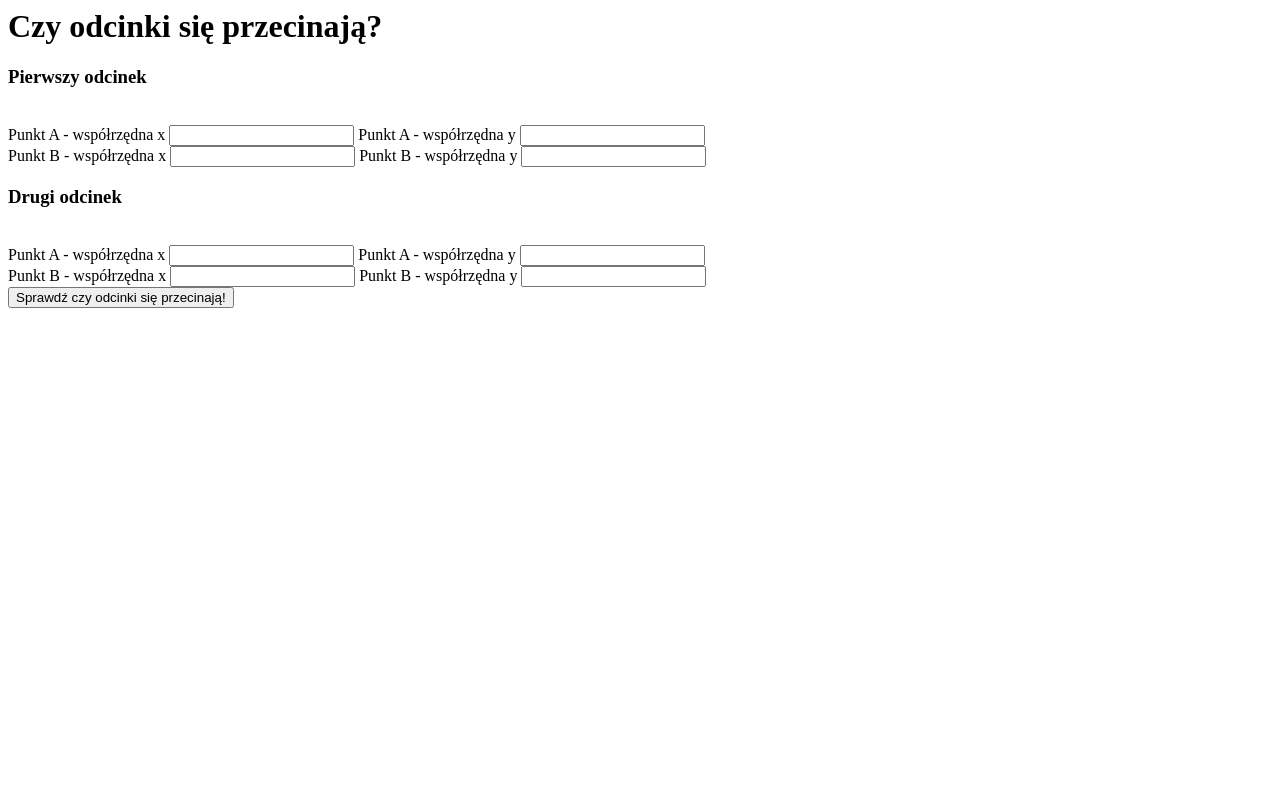
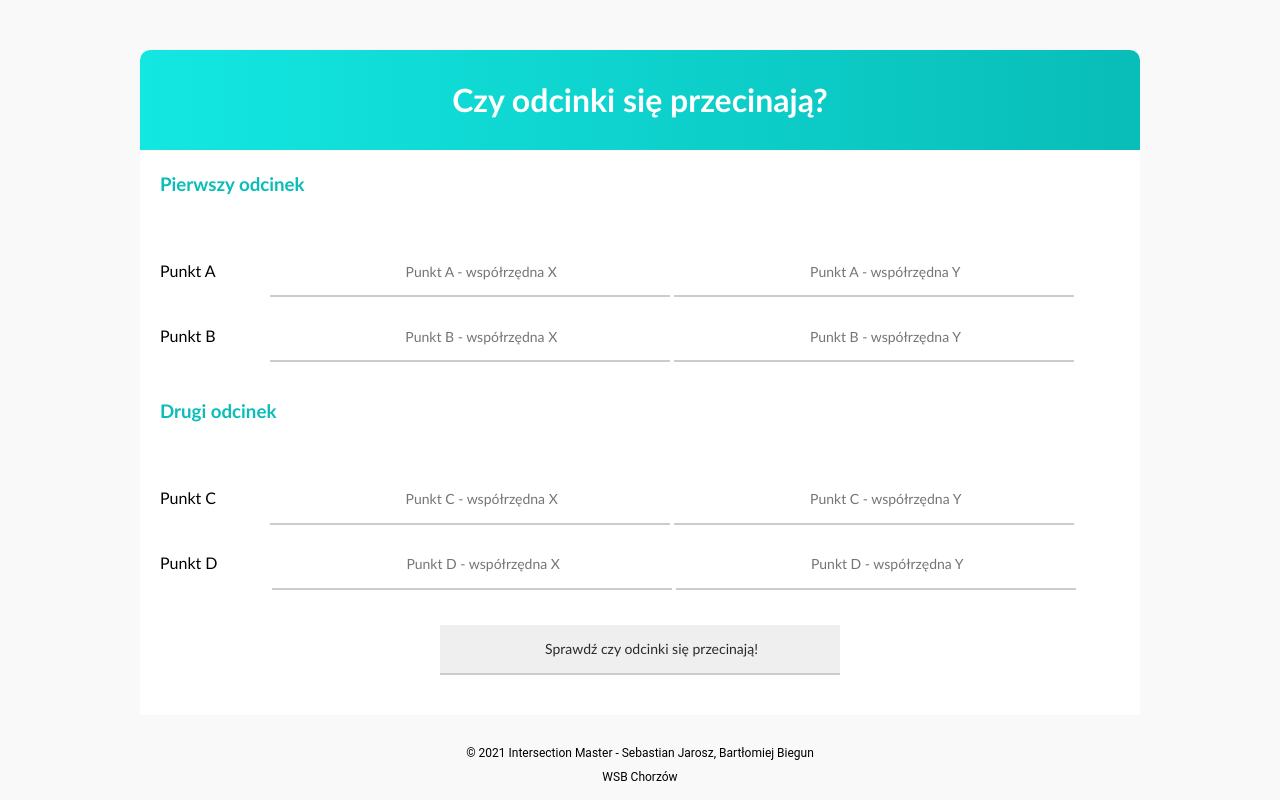
Before and after one commit to sebastian-jarosz/intersection, a Django app: page / in a window 1280 px wide. Run offline with Django 3.2, Linux system fonts and the light colour scheme.

Commit message:
UI styles added

```diff
--- a/segments/templates/segments/index.html
+++ b/segments/templates/segments/index.html
@@ -1,35 +1,140 @@
-<h1>Czy odcinki się przecinają?</h1>
+<style>
 
-{% if error_message %}
-<p><strong>{{ error_message }}</strong></p>
-{% endif %}
+body {
+	background-color: #F9F9F9;
+}
+#form-styles{
+	width:1000px;
+	margin:auto;
+	margin-top: 50px;
+	font-family: Montserrat, Calibri, Sans-serif !important;
+	background: #fff;
+}
+#label-class{
+	width:100%;
+	height: 100px;
+	line-height: 100px;
+	background: #13E7E2;
+	background: -webkit-linear-gradient(left, #13E7E2, #09BDB8);
+	background: -moz-linear-gradient(left, #13E7E2, #09BDB8);
+	background: linear-gradient(to right, #13E7E2, #09BDB8);
+	color: #fff;
+	text-align: center;
+	border-radius: 10px 10px 0 0;
+}
+#form-content{
+	padding: 0 20px 20px 20px;
+	line-height: 30px;
+}
 
+h3 {
+	color: #09BDB8;
+}
+input {
+	padding: 12px 16px 12px 39px;
+    height: 50px;
+	text-align:center;
+    font-size: 14px;
+    color: #2b2a2a;
+    border: none;
+    border-bottom: 2px solid #ccc;
+    border-radius: 0;
+    box-shadow: none;
+    margin-bottom: 15px;
+	font-family: Montserrat, Calibri, Sans-serif !important;
+	width: 400px;
+}
+input:focus {
+    outline: none;
+    border-bottom: 2px solid #09BDB8;
+    border-radius: 0;
+    box-shadow: none;
+}
+/*Chrome*/
+input::-webkit-outer-spin-button,
+input::-webkit-inner-spin-button {
+  -webkit-appearance: none;
+  margin: 0;
+}
+
+/* Firefox */
+input[type=number] {
+  -moz-appearance: textfield;
+}
+form label{
+	padding-right:50px;
+}
+form submit{
+	font-weight: 600px;
+	padding: 20px 0;
+}
+.btn{
+	font-size: 14px;
+	float:center;
+	backgrount: #fff;
+}
+#form-footer{
+	font-family: Roboto, Montserrat, Calibri !important;
+	font-size: 12px;
+	text-align:center;
+	line-height: 12px;
+	background-color: #F9F9F9;
+	padding-top:20px;
+}
+.catch-error{
+    padding-left: 20px;
+    color: #B51212;
+}
+</style>
+
+<div id="form-styles">
+    <div id="label-class">
+        <h1>Czy odcinki się przecinają?</h1>
+    </div>
+
+    {% if error_message %}
+    <p class="catch-error"><strong>{{ error_message }}</strong></p>
+    {% endif %}
+
+<div id="form-content">
 <form action="{% url 'segments:check_intersection'%}" method="post">
 {% csrf_token %}
     <h3>Pierwszy odcinek</h3>
     <br>
-    <label for="ax">Punkt A - współrzędna x</label>
-    <input type="number" step="0.01" name="ax" id="ax">
-    <label for="by">Punkt A - współrzędna y</label>
-    <input type="number" step="0.01" name="ay" id="ay">
+    <label>Punkt A</label>
+<!--    <label for="ax">Punkt A - współrzędna x</label>-->
+    <input type="number" step="0.01" name="ax" id="ax" placeholder="Punkt A - współrzędna X">
+<!--    <label for="by">Punkt A - współrzędna y</label>-->
+    <input type="number" step="0.01" name="ay" id="ay" placeholder="Punkt A - współrzędna Y">
     <br>
-    <label for="ax">Punkt B - współrzędna x</label>
-    <input type="number" step="0.01" name="bx" id="bx">
-    <label for="by">Punkt B - współrzędna y</label>
-    <input type="number" step="0.01" name="by" id="by">
+    <label>Punkt B</label>
+<!--    <label for="ax">Punkt B - współrzędna x</label>-->
+    <input type="number" step="0.01" name="bx" id="bx" placeholder="Punkt B - współrzędna X">
+<!--    <label for="by">Punkt B - współrzędna y</label>-->
+    <input type="number" step="0.01" name="by" id="by" placeholder="Punkt B - współrzędna Y">
     <br>
 
     <h3>Drugi odcinek</h3>
     <br>
-    <label for="cx">Punkt A - współrzędna x</label>
-    <input type="number" step="0.01" name="cx" id="cx">
-    <label for="cy">Punkt A - współrzędna y</label>
-    <input type="number" step="0.01" name="cy" id="cy">
+    <label>Punkt C</label>
+<!--    <label for="cx">Punkt A - współrzędna x</label>-->
+    <input type="number" step="0.01" name="cx" id="cx" placeholder="Punkt C - współrzędna X">
+<!--    <label for="cy">Punkt A - współrzędna y</label>-->
+    <input type="number" step="0.01" name="cy" id="cy" placeholder="Punkt C - współrzędna Y">
     <br>
-    <label for="dx">Punkt B - współrzędna x</label>
-    <input type="number" step="0.01" name="dx" id="dx">
-    <label for="dy">Punkt B - współrzędna y</label>
-    <input type="number" step="0.01" name="dy" id="dy">
+    <label>Punkt D</label>
+<!--    <label for="dx">Punkt B - współrzędna x</label>-->
+    <input type="number" step="0.01" name="dx" id="dx" placeholder="Punkt D - współrzędna X">
+<!--    <label for="dy">Punkt B - współrzędna y</label>-->
+    <input type="number" step="0.01" name="dy" id="dy" placeholder="Punkt D - współrzędna Y">
     <br>
-<input type="submit" value="Sprawdź czy odcinki się przecinają!">
+<div width="100%">
+<input type="submit" value="Sprawdź czy odcinki się przecinają!" style="margin:20px auto; display:block; cursor: pointer;">
+</div>
 </form>
+</div>
+    <div id="form-footer">
+		<p>© 2021 Intersection Master - Sebastian Jarosz, Bartłomiej Biegun</p>
+		<p>WSB Chorzów</p>
+	</div>
+</div>
```
Also changed, not shown: segments/templates/segments/result.html (+62 -2 lines).
